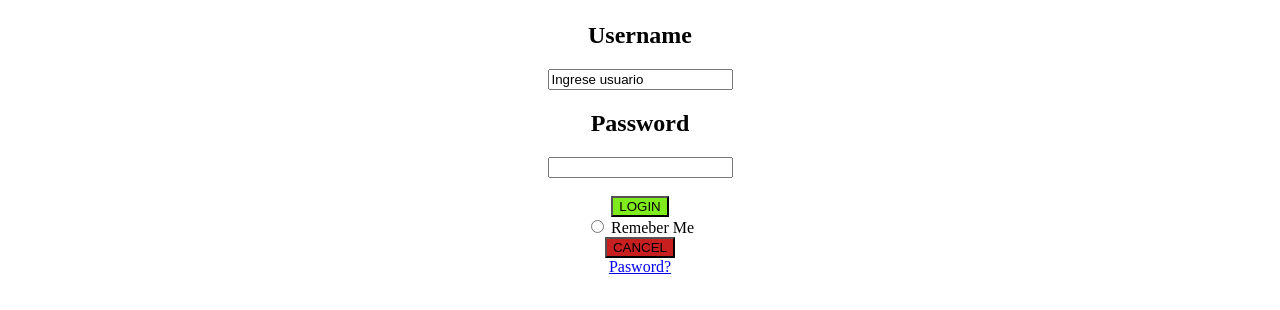
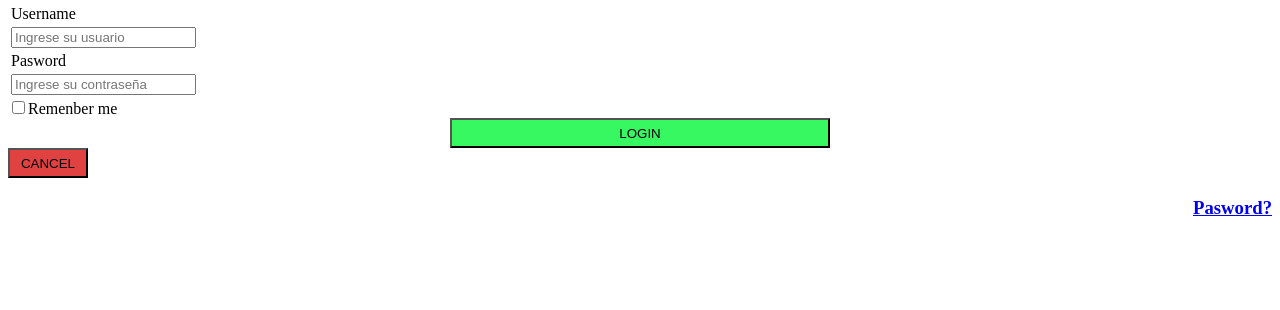
Before and after one commit to juangiraldo95/Proyecto-RIWI, a plain HTML site: page ejercicio1.html in a window 1280 px wide. Shown: the part 24-334 px from the top of the page. Drawn offline with Linux system fonts and the light colour scheme.

Commit message:
ejercicio1.html
primero ejercicio en html

```diff
--- a/ejercicio1.html
+++ b/ejercicio1.html
@@ -7,23 +7,42 @@
 </head>
 <body>
     <center>
-        <img src="perrito.png" alt="" width="300px">
-         <h2>Username</h2>
-         <input type="text" value="Ingrese usuario">
-         <h2>Password</h2>
-         <input type="password">
-         <br>
-         <br>
-         <button style="background-color: rgb(128, 235, 28);">LOGIN</button>
-         <br>
-         <input type="radio" name="opcion" id="opcion"> Remeber Me
-         <br>
-         <button style="background-color: rgb(199, 31, 31);">CANCEL</button>
-        <br>
-        <a href="./ejercicio1.2.html" target="_blank">Pasword?</a>
+        <img src="perrito.png" alt="" width="200px">
+    </center>
+    <table>
+        <tr>
+            <td>Username
+
+            </td></tr>
+
+            <tr> <td>
+                <input type="text" placeholder="Ingrese su usuario">
+            </td></tr>
+
+            <tr><td>
+                Pasword
+            </td></tr>
+            <tr><td>
+                <input type="password" placeholder="Ingrese su contraseña">
+            </td></tr>
+    </table>
+    <input type="checkbox">Remenber me
+    <br>
+    <center>
+    <button style= "width: 380px; height: 30px; background-color: rgb(56, 248, 97);">LOGIN</button>
+    </center>
+    <table>
+        <tr>
+
+    </table>
+        <tr>
+            <td><button style="width: 80px; height: 30px; background-color:rgb(224, 66, 66);">CANCEL</button>
+                </td>
+
+        <td><h3 style="text-align: right;"><a href="./ejercicio1.2.html" target="_blank">Pasword?</a></td></h3>
+    </tr>
 
 
 
-    </center>
 </body>
 </html>
```
